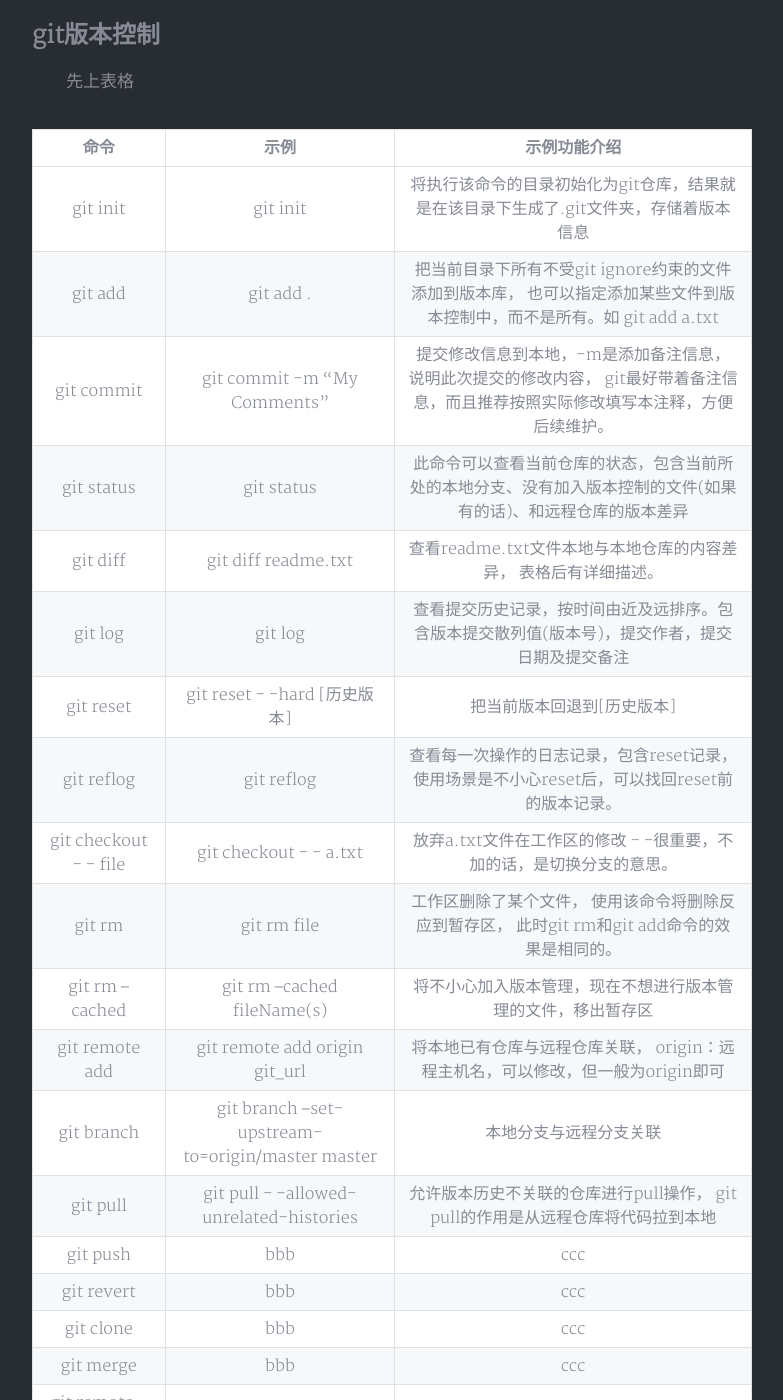
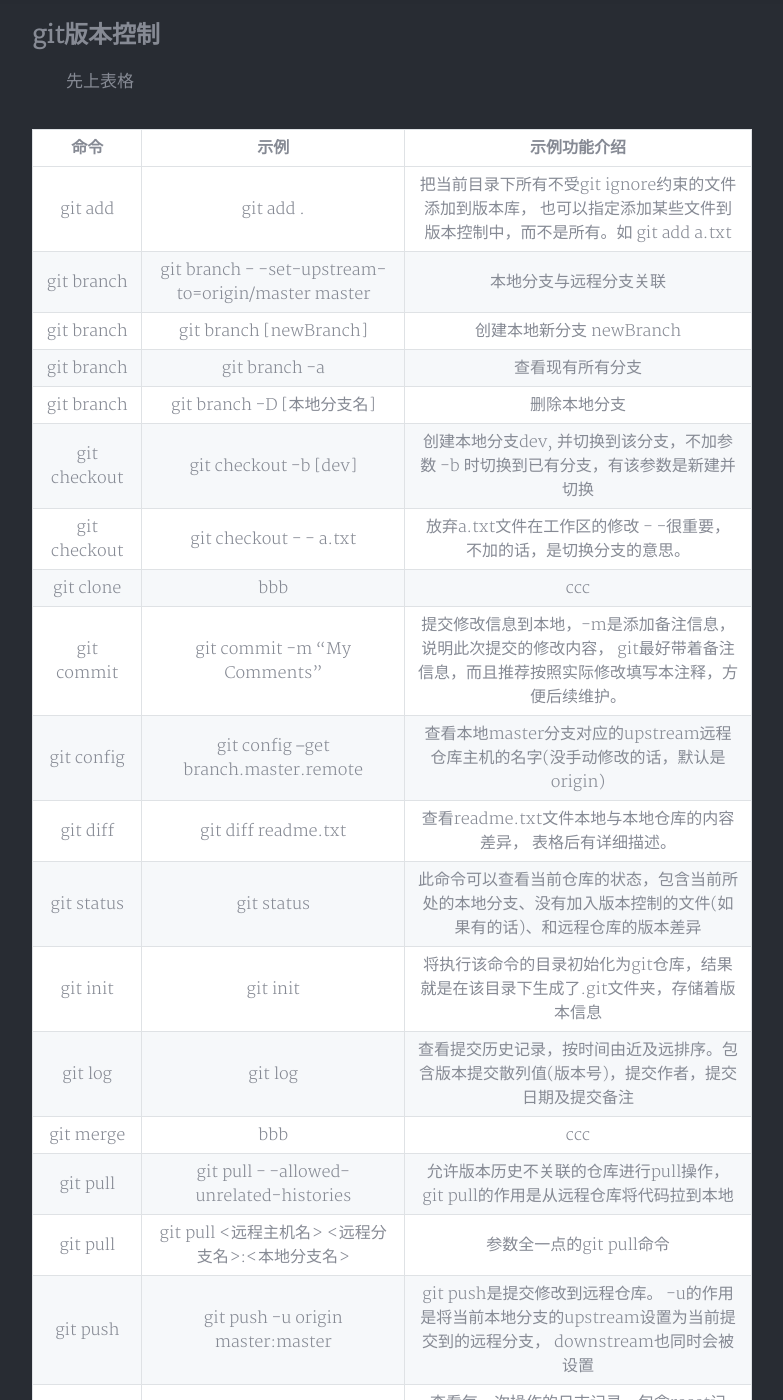
Before and after one commit to yeslsl/never-ever-ver-er-r.github.io, a Jekyll site: the page built from _posts/2019-07-01-git命令汇总及使用.md, in a window 1280 px wide and 1400 px high, scrolled down 1467 px. Shown: the whole window, without its empty margins (248-1031 px from the left). Built offline with Jekyll 4.4.1, drawn with Linux system fonts in a browser that asks for light colours; nearby versions of some CDN libraries; a style sheet for code colours, icons or effects is not loaded; some of the changed text lies outside the part shown.

Commit message:
git config 官方命令帮助

```diff
--- a/_posts/2019-07-01-git命令汇总及使用.md
+++ b/_posts/2019-07-01-git命令汇总及使用.md
@@ -53,28 +53,31 @@
 
 |命令|示例|示例功能介绍|
 |:---:|:---:|:---:|
+|git add|git add .|把当前目录下所有不受git ignore约束的文件添加到版本库， 也可以指定添加某些文件到版本控制中，而不是所有。如 git add a.txt|
+|git branch|git branch  - -set-upstream-to=origin/master master|本地分支与远程分支关联|
+|git branch|git branch \[newBranch\]|创建本地新分支 newBranch|
+|git branch|git branch -a|查看现有所有分支|
+|git branch|git branch -D \[本地分支名\]|删除本地分支|
+|git checkout|git checkout -b \[dev\]|创建本地分支dev, 并切换到该分支，不加参数 -b 时切换到已有分支，有该参数是新建并切换|
+|git checkout|git checkout - - a.txt|放弃a.txt文件在工作区的修改 - -很重要，不加的话，是切换分支的意思。|
+|git clone|bbb|ccc|
+|git commit|git commit -m "My Comments"|提交修改信息到本地，-m是添加备注信息， 说明此次提交的修改内容， git最好带着备注信息，而且推荐按照实际修改填写本注释，方便后续维护。|
+|git config|git config --get branch.master.remote|查看本地master分支对应的upstream远程仓库主机的名字(没手动修改的话，默认是origin)|
+|git diff|git diff readme.txt|查看readme.txt文件本地与本地仓库的内容差异， 表格后有详细描述。|
+|git status|git status|此命令可以查看当前仓库的状态，包含当前所处的本地分支、没有加入版本控制的文件(如果有的话)、和远程仓库的版本差异|
 |git init|git init|将执行该命令的目录初始化为git仓库，结果就是在该目录下生成了.git文件夹，存储着版本信息|
-|git add|git add .|把当前目录下所有不受git ignore约束的文件添加到版本库， 也可以指定添加某些文件到版本控制中，而不是所有。如 git add a.txt|
-|git commit|git commit -m "My Comments"|提交修改信息到本地，-m是添加备注信息， 说明此次提交的修改内容， git最好带着备注信息，而且推荐按照实际修改填写本注释，方便后续维护。|
-|git status|git status|此命令可以查看当前仓库的状态，包含当前所处的本地分支、没有加入版本控制的文件(如果有的话)、和远程仓库的版本差异|
-|git diff|git diff readme.txt|查看readme.txt文件本地与本地仓库的内容差异， 表格后有详细描述。|
 |git log|git log|查看提交历史记录，按时间由近及远排序。包含版本提交散列值(版本号)，提交作者，提交日期及提交备注|
+|git merge|bbb|ccc|
+|git pull|git pull - -allowed-unrelated-histories|允许版本历史不关联的仓库进行pull操作， git pull的作用是从远程仓库将代码拉到本地|
+|git pull|git pull &lt;远程主机名&gt; &lt;远程分支名&gt;:&lt;本地分支名&gt;|参数全一点的git pull命令|
+|git push|git push -u origin master:master|git push是提交修改到远程仓库。 -u的作用是将当前本地分支的upstream设置为当前提交到的远程分支， downstream也同时会被设置|
+|git reflog|git reflog|查看每一次操作的日志记录，包含reset记录，使用场景是不小心reset后，可以找回reset前的版本记录。|
+|git remote add|git remote add origin git_url|将本地已有仓库与远程仓库关联， origin：远程主机名，可以修改，但一般为origin即可|
+|git remote|git remote -v|查看当前已关联的所有远程分支|
 |git reset|git reset - -hard \[历史版本\]|把当前版本回退到\[历史版本\]|
-|git reflog|git reflog|查看每一次操作的日志记录，包含reset记录，使用场景是不小心reset后，可以找回reset前的版本记录。|
-|git checkout - - file|git checkout - - a.txt|放弃a.txt文件在工作区的修改 - -很重要，不加的话，是切换分支的意思。|
+|git revert|bbb|ccc|
 |git rm|git rm file|工作区删除了某个文件， 使用该命令将删除反应到暂存区， 此时git rm和git add命令的效果是相同的。|
-|git rm --cached|git rm --cached fileName(s)|将不小心加入版本管理，现在不想进行版本管理的文件，移出暂存区|
-|git remote add|git remote add origin git_url|将本地已有仓库与远程仓库关联， origin：远程主机名，可以修改，但一般为origin即可|
-|git branch|git branch  --set-upstream-to=origin/master master|本地分支与远程分支关联|
-|git pull|git pull - -allowed-unrelated-histories|允许版本历史不关联的仓库进行pull操作， git pull的作用是从远程仓库将代码拉到本地|
-|git push|bbb|ccc|
-|git revert|bbb|ccc|
-|git clone|bbb|ccc|
-|git merge|bbb|ccc|
-|git remote -v|bbb|ccc|
-|git branch -a|bbb|ccc|
-|git checkout -b \[dev\]|bbb|ccc|
-|git branch -D \[本地分支名\]|bbb|ccc|
+|git rm|git rm - -cached fileName(s)|将不小心加入版本管理，现在不想进行版本管理的文件，移出暂存区|
 
 ### git diff详解
 　　以下是git diff readme.txt的输出日志：
@@ -178,3 +181,56 @@
 3. git pull origin master - -allow-unrelated-histories
 4. git branch - -set-upstream-to=origin/master master 关联本地master和远程master
 5. git push origin master
+
+### git config详解
+
+**_Config file location_**
+
+|命令参数|命令参数说明|
+|:---:|:---|
+|    --global            |  use global config file                                     |
+|    --system            |  use system config file                                     |
+|    --local             |  use repository config file                                 |
+|    --worktree          |  use per-worktree config file                               |
+|    -f, --file <file>   |  use given config file                                      |
+|    --blob <blob-id>    |  read config from given blob object                         |
+
+**_Action_**
+
+|命令参数|命令参数说明|
+|:---:|:---|
+|    --get               |  get value: name \[value-regex]                              |
+|    --get-all           |  get all values: key \[value-regex]                          |
+|    --get-regexp        |  get values for regexp: name-regex \[value-regex]            |
+|    --get-urlmatch      |  get value specific for the URL: section\[.var] URL          |
+|    --replace-all       |  replace all matching variables: name value [value_regex]   |
+|    --add               |  add a new variable: name value                             |
+|    --unset             |  remove a variable: name \[value-regex]                      |
+|    --unset-all         |  remove all matches: name \[value-regex]                     |
+|    --rename-section    |  rename section: old-name new-name                          |
+|    --remove-section    |  remove a section: name                                     |
+|    -l, --list          |  list all                                                   |
+|    -e, --edit          |  open an editor                                             |
+|    --get-color         |  find the color configured: slot \[default]                  |
+|    --get-colorbool     |  find the color setting: slot \[stdout-is-tty]               |
+
+**_Type_**
+
+|命令参数|命令参数说明|
+|:---:|:---|
+|    -t, --type <>       |  value is given this type                                   |
+|    --bool              |  value is "true" or "false"                                 |
+|    --int               |  value is decimal number                                    |
+|    --bool-or-int       |  value is --bool or --int                                   |
+|    --path              |  value is a path (file or directory name)                   |
+|    --expiry-date       |  value is an expiry date                                    |
+
+**_Other_**
+
+|命令参数|命令参数说明|
+|:---:|:---|
+|    -z, --null          |  terminate values with NUL byte                             |
+|    --name-only         |  show variable names only                                   |
+|    --includes          |  respect include directives on lookup                       |
+|    --show-origin       |  show origin of config (file, standard input, blob, command |line)
+|    --default <value>   |  with --get, use default value when missing entry           |
```
